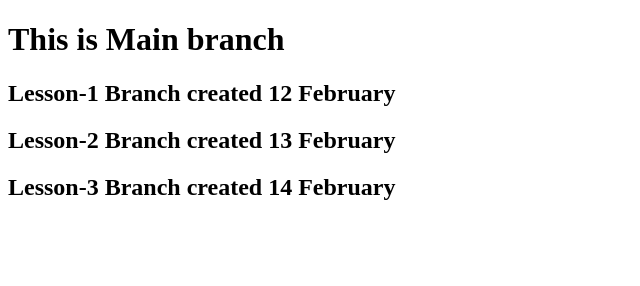
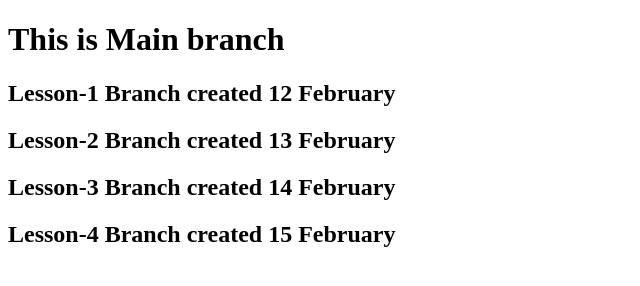
Before and after one commit to mahfuz-antor/practice-with-sumit, a plain HTML site: page index.html in a window 1280 px wide. Shown: the whole page, without its empty margins (0-640 px from the left). Drawn offline with Linux system fonts and the light colour scheme.

Commit message:
lesson-4 branch created

```diff
--- a/index.html
+++ b/index.html
@@ -11,5 +11,6 @@
     <h2>Lesson-1 Branch created 12 February</h2>
     <h2>Lesson-2 Branch created 13 February</h2>
     <h2>Lesson-3 Branch created 14 February</h2>
+    <h2>Lesson-4 Branch created 15 February</h2>
 </body>
 </html>
```
